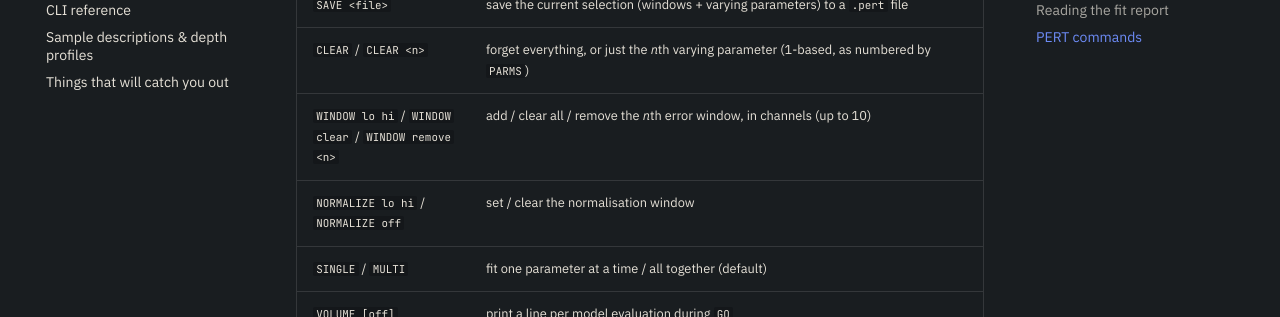
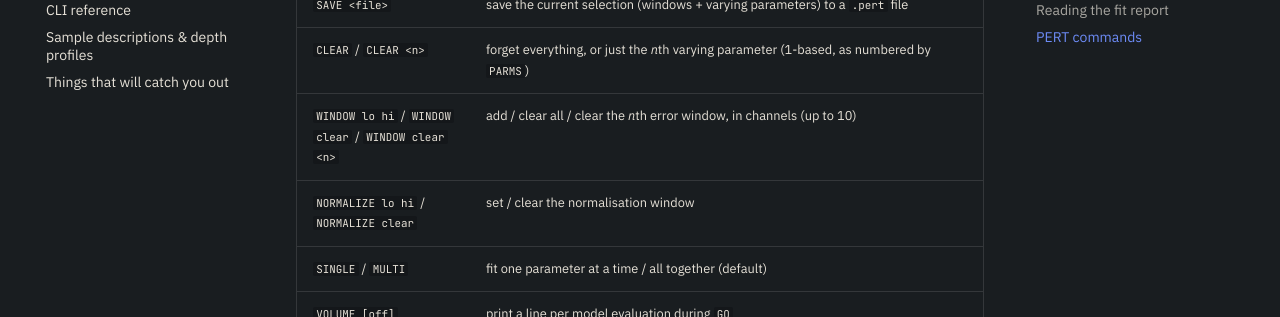
Before and after one commit to ikost/pyRUMP, an MkDocs documentation site: the page built from docs/manual/sim-pert.md, in a window 1280 px wide and 900 px high, scrolled down 3574 px. Shown: the part 153-470 px from the top of the window. Built offline with MkDocs 1.6.1 and Material for MkDocs 9.7.7, drawn with Linux system fonts in a browser that asks for light colours; comment, search, counter and statistics services are not loaded.

Commit message:
Unify PERT WINDOW's clear/remove into a single CLEAR [<n>] verb
REMOVE was a second, never-used spelling for the same operation CLEAR
already does with a number, inconsistent with PERT's own top-level
CLEAR/CLEAR <n>. Also document NORMALIZE CLEAR, which existed but
wasn't listed in its help text.

Co-Authored-By: Claude Sonnet 5 <noreply@anthropic.com>

```diff
--- a/docs/manual/sim-pert.md
+++ b/docs/manual/sim-pert.md
@@ -132,8 +132,8 @@ values or narrow the window rather than trust the numbers as a settled fit.
 | `GET <file>` / `GET <file> GO` | replay a saved selection from a `.pert` file, replacing the current one, and optionally run the fit right after |
 | `SAVE <file>` | save the current selection (windows + varying parameters) to a `.pert` file |
 | `CLEAR` / `CLEAR <n>` | forget everything, or just the *n*th varying parameter (1-based, as numbered by `PARMS`) |
-| `WINDOW lo hi` / `WINDOW clear` / `WINDOW remove <n>` | add / clear all / remove the *n*th error window, in channels (up to 10) |
-| `NORMALIZE lo hi` / `NORMALIZE off` | set / clear the normalisation window |
+| `WINDOW lo hi` / `WINDOW clear` / `WINDOW clear <n>` | add / clear all / clear the *n*th error window, in channels (up to 10) |
+| `NORMALIZE lo hi` / `NORMALIZE clear` | set / clear the normalisation window |
 | `SINGLE` / `MULTI` | fit one parameter at a time / all together (default) |
 | `VOLUME [off]` | print a line per model evaluation during `GO` |
 | `AUTOCMP [off]` | run `COMPARE` automatically at the end of `GO` (default off) |
```
Also changed, not shown: 2 other files.
